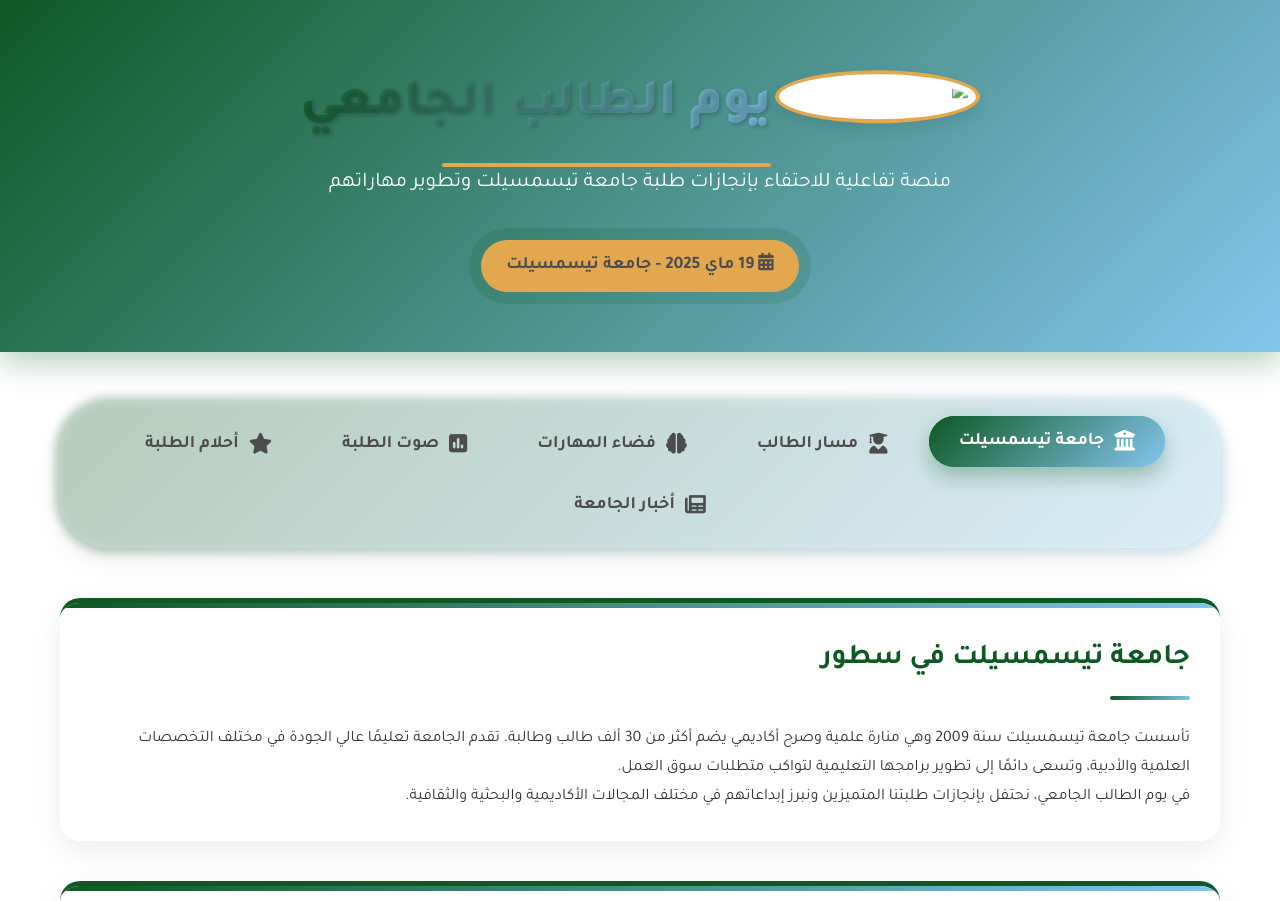
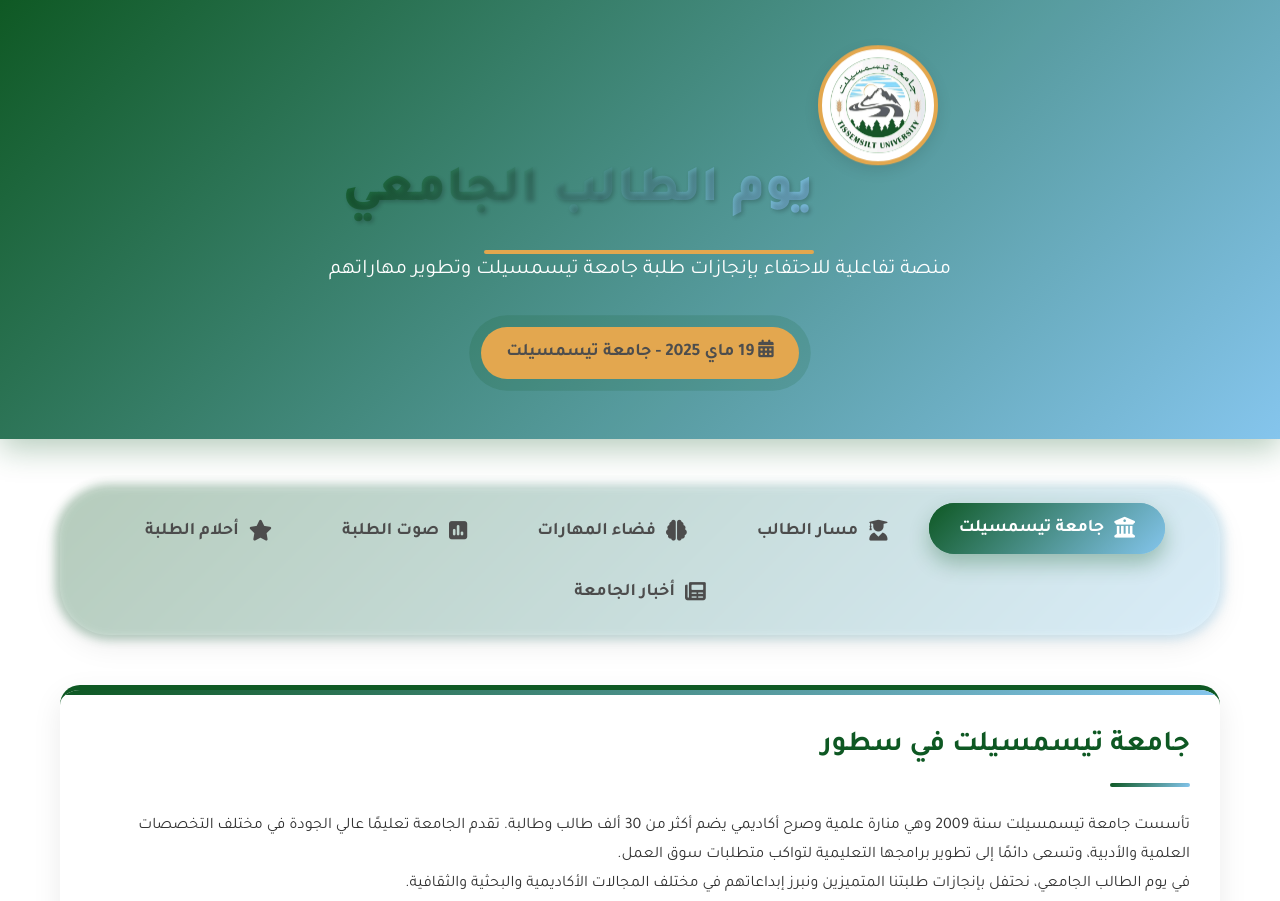
Before and after one commit to Ashref2004/student-day-tissemsilt, a plain HTML site: page index.html in a window 1280 px wide. Shown: the top 901 px of the page. Drawn offline with nearby package versions, Linux system fonts and the light colour scheme.

Commit message:
Update index.html

```diff
--- a/index.html
+++ b/index.html
@@ -12,7 +12,7 @@
 <body>
     <header>
         <div class="container">
-            <img src="images/logo.jpg" alt="شعار جامعة تيسمسيلت" class="univ-logo floating">
+            <img src="1.jpg" alt="شعار جامعة تيسمسيلت" class="univ-logo floating">
             <h1 class="text-gradient">يوم الطالب الجامعي</h1>
             <p>منصة تفاعلية للاحتفاء بإنجازات طلبة جامعة تيسمسيلت وتطوير مهاراتهم</p>
             <div class="event-date pulse">
```
